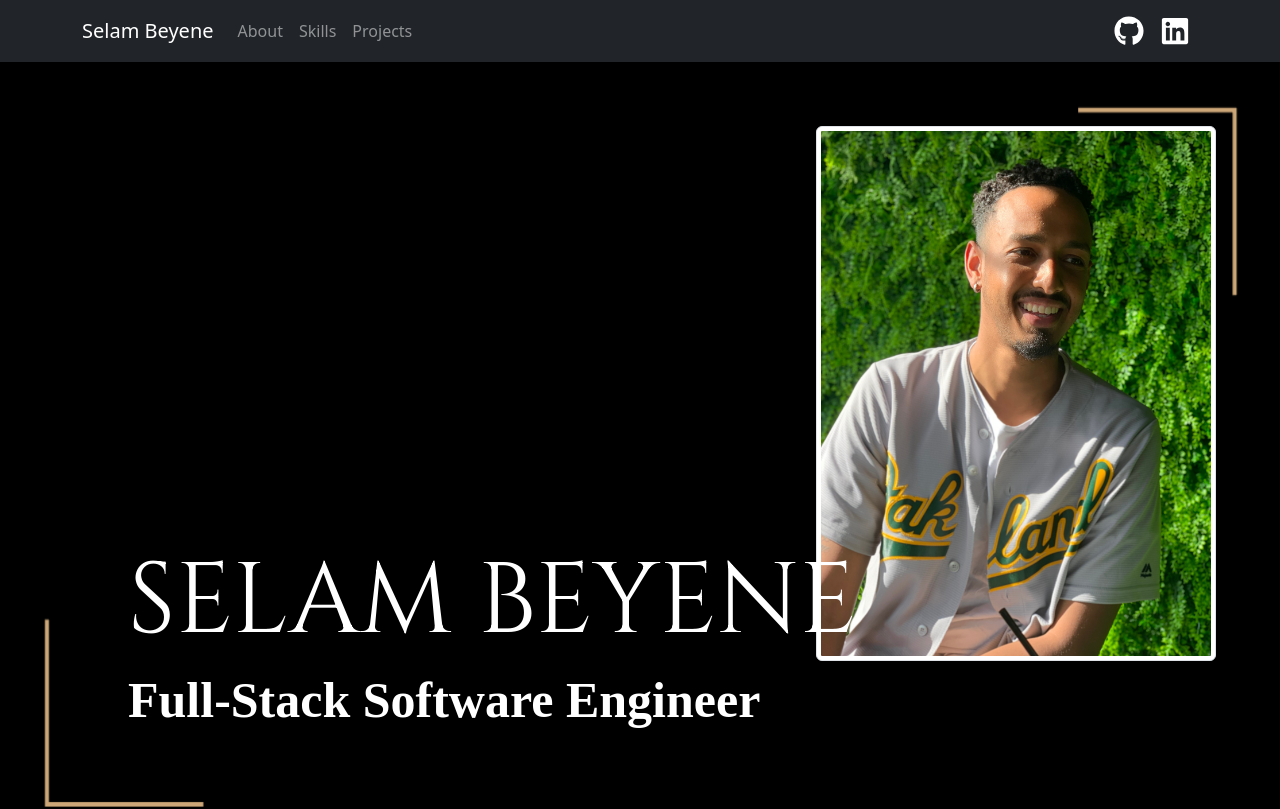
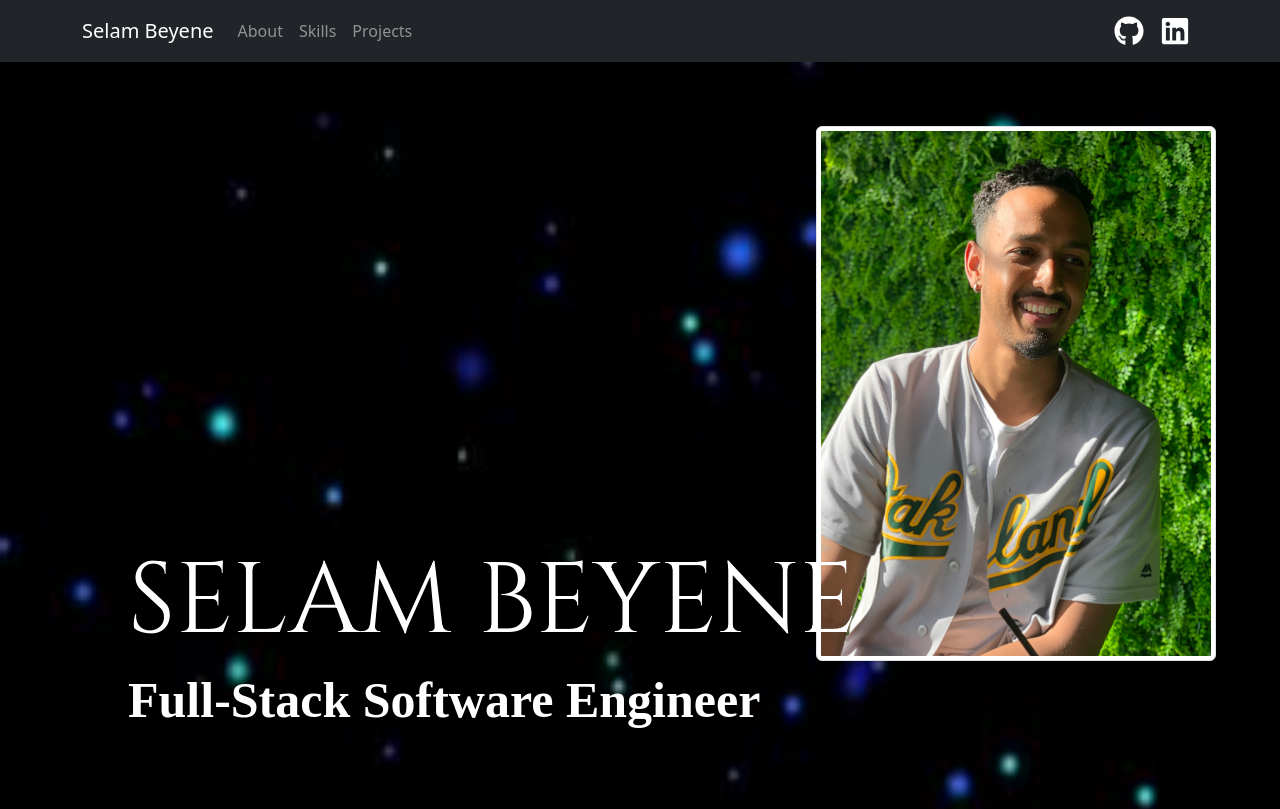
Before and after one commit to Slmbyn/my-portfolio, a React (Create React App) app: page / in a window 1280 px wide. Shown: the top 809 px of the page. Built offline with nearby package versions, Linux system fonts and the light colour scheme; a web font is replaced by a local one.

Commit message:
changes landingbg

```diff
--- a/src/App.js
+++ b/src/App.js
@@ -31,8 +31,8 @@ function App() {
 {/* LANDING */}
     <span className='d-none d-md-block '>
       <Parallax
-        strength={200}
-        bgImage={landingbackground}
+        strength={600}
+        bgImage={starbg}
         bgImageStyle={{
           width: '100%',
           height: '100vh',
```
